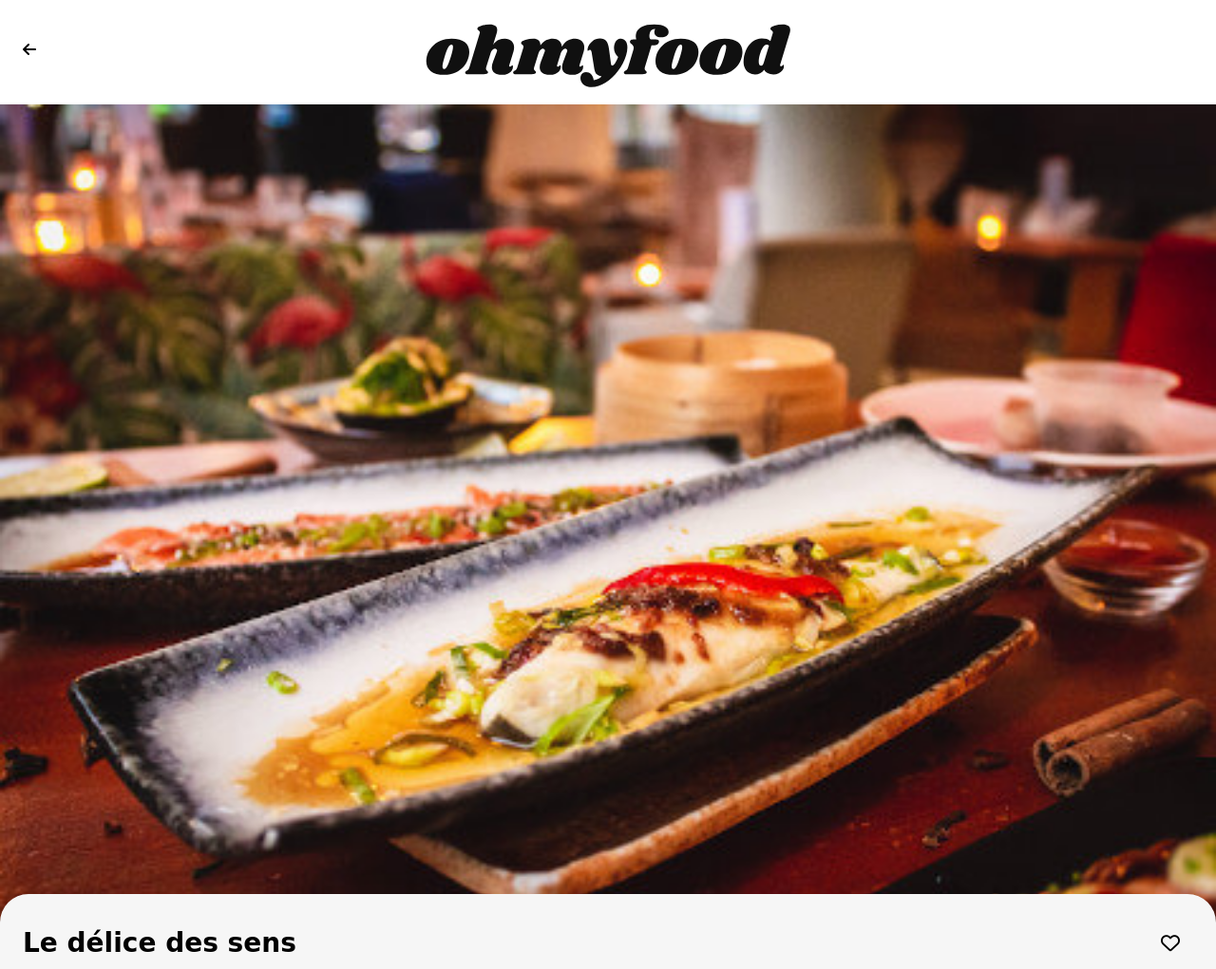
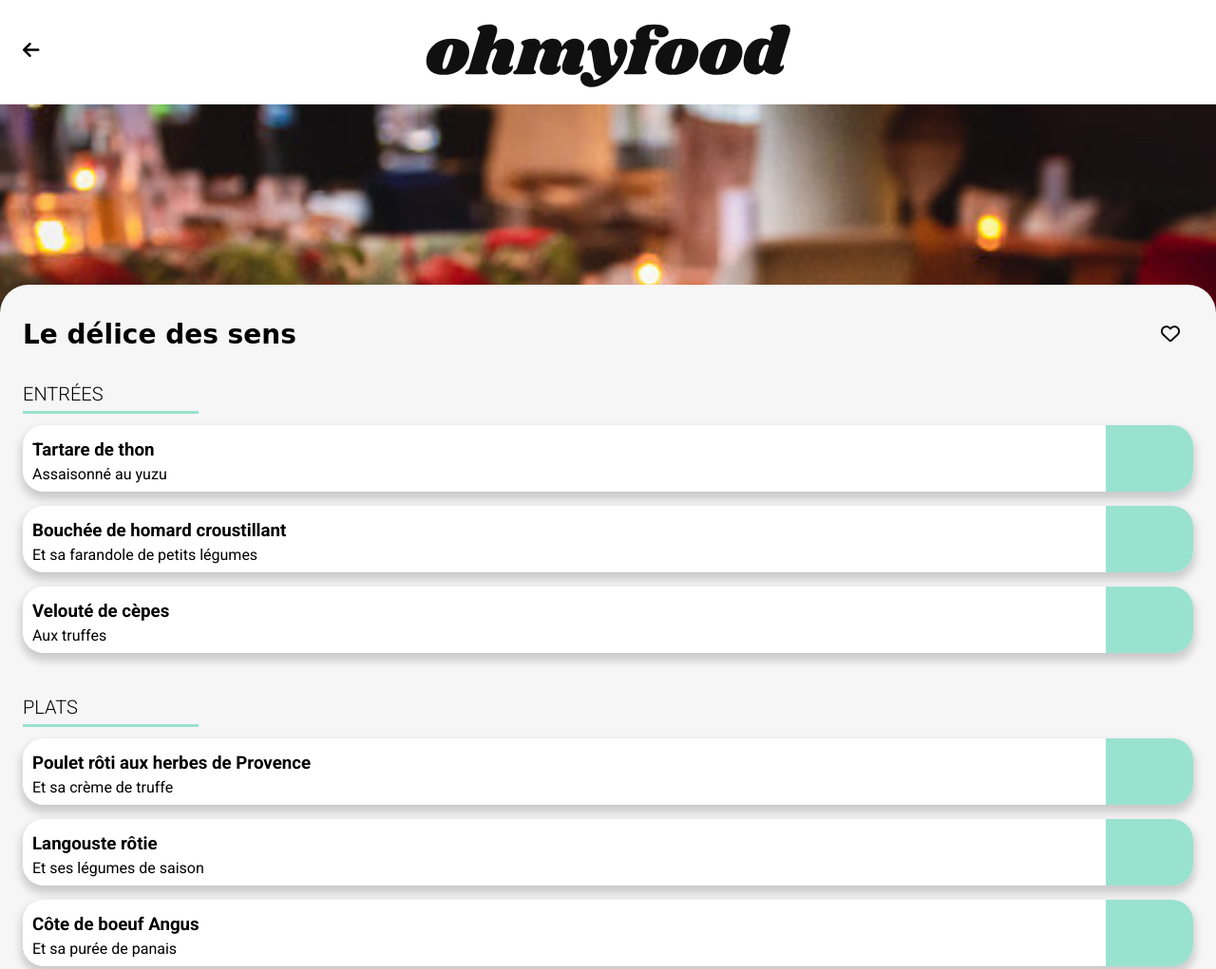
Before and after one commit to JohanPeraldi/OC_DAJR_3_042022, a website: page menu-ds.html in a window 1280 px wide. Shown: the top 1021 px of the page at 95% size. Drawn offline with Linux system fonts and the light colour scheme; a web font is replaced by a local one.

Commit message:
Add images max-height

```diff
--- a/menu-ds.html
+++ b/menu-ds.html
@@ -18,7 +18,7 @@
 <header class="header" id="top">
   <div class="top-bar-wrapper">
     <nav class="back-home">
-      <a href="index.html"><i class="fas fa-arrow-left"></i></a>
+      <a href="index.html"><i class="fas fa-arrow-left fa-lg"></i></a>
     </nav>
     <div class="logo-container">
       <img src="./public/images/logo/ohmyfood-dark-logo.svg" alt="Logo de OhMyFood">
--- a/sass/layout/_header.scss
+++ b/sass/layout/_header.scss
@@ -11,9 +11,11 @@
   /* MENU PAGES */
   & .image-wrapper {
     width: 100%;
+    max-height: 30vh;
 
     & img {
       width: 100%;
+      object-fit: cover;
     }
   }
 }
```
Also changed, not shown: menu-fr.html (+1 -1 lines), menu-ne.html (+1 -1 lines), menu-pg.html (+1 -1 lines), public/css/styles.css, sass/main.css, 2 other files.
